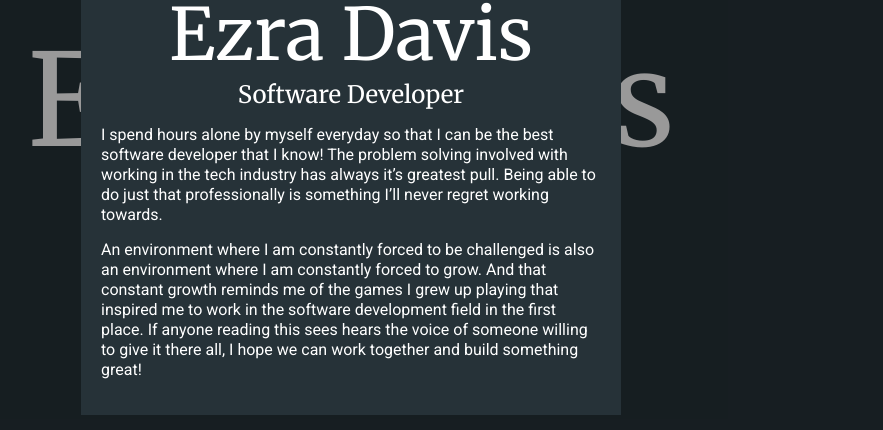
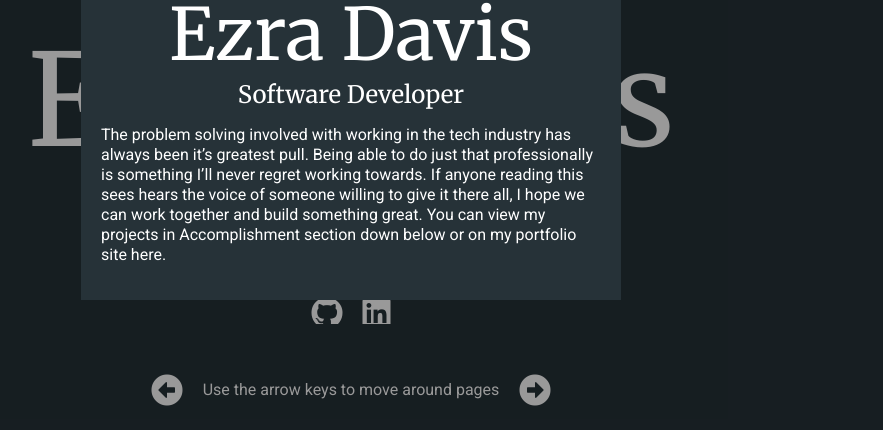
Before and after one commit to easyra/portfoliov2, a React (Create React App) app: page /about in a window 1280 px wide. Both pictures are taken after a click on the element "Learn More". Shown: the part 344-774 px from the top of the page, without its empty margins (289-1172 px from the left). Built offline with nearby package versions, Linux system fonts and the light colour scheme.

Commit message:
updated linkedIn summary

```diff
--- a/src/component/About/AboutModal.js
+++ b/src/component/About/AboutModal.js
@@ -19,20 +19,13 @@ class AboutModal extends Component {
           <h1>Ezra Davis</h1>
           <h2>Software Developer</h2>
           <p>
-            I spend hours alone by myself everyday so that I can be the best
-            software developer that I know! The problem solving involved with
-            working in the tech industry has always it’s greatest pull. Being
-            able to do just that professionally is something I’ll never regret
-            working towards.
-          </p>
-          <p>
-            An environment where I am constantly forced to be challenged is also
-            an environment where I am constantly forced to grow. And that
-            constant growth reminds me of the games I grew up playing that
-            inspired me to work in the software development field in the first
-            place. If anyone reading this sees hears the voice of someone
-            willing to give it there all, I hope we can work together and build
-            something great!
+            The problem solving involved with working in the tech industry has
+            always been it’s greatest pull. Being able to do just that
+            professionally is something I’ll never regret working towards. If
+            anyone reading this sees hears the voice of someone willing to give
+            it there all, I hope we can work together and build something great.
+            You can view my projects in Accomplishment section down below or on
+            my portfolio site here.
           </p>
         </div>
       </div>
```
